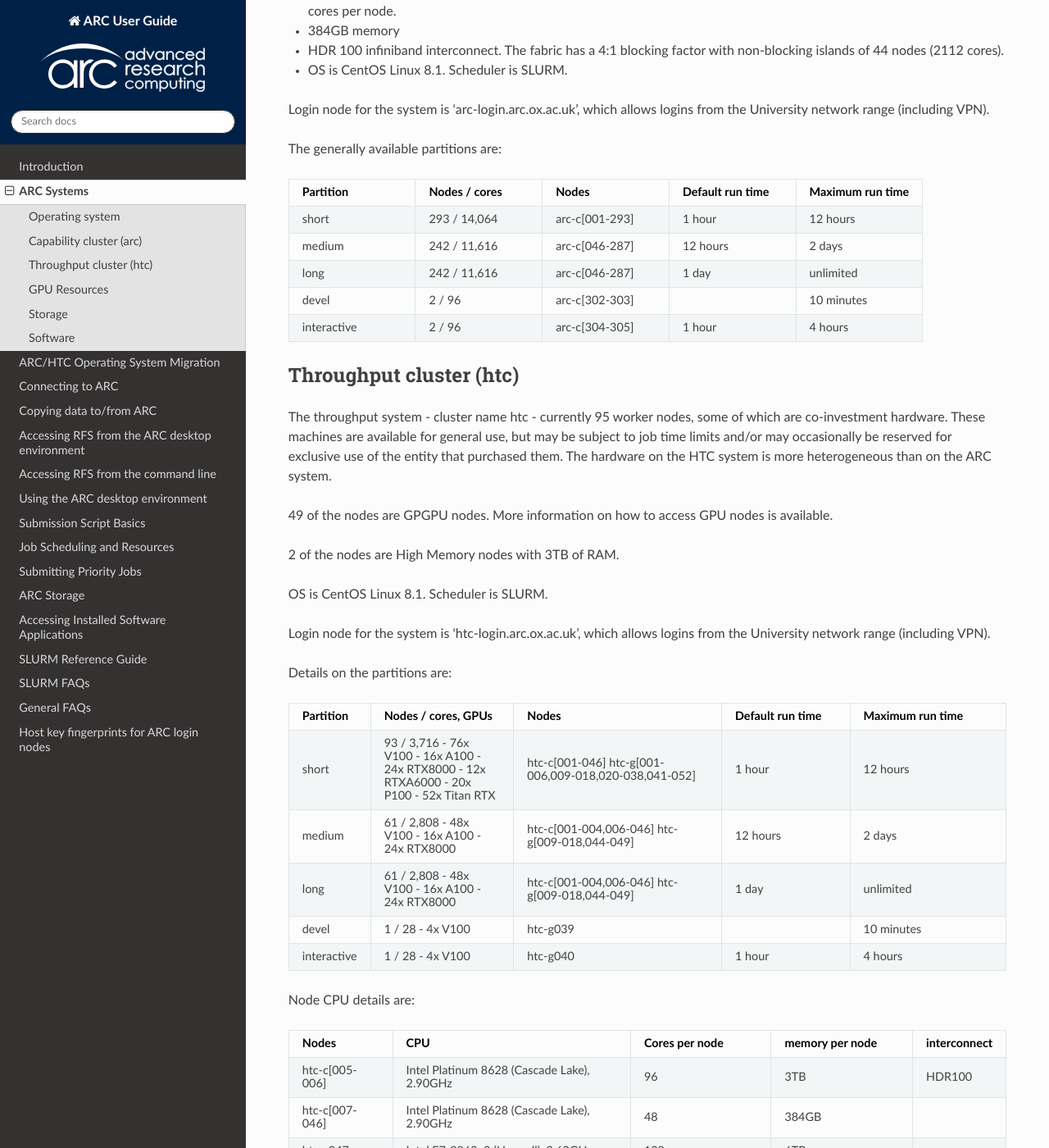
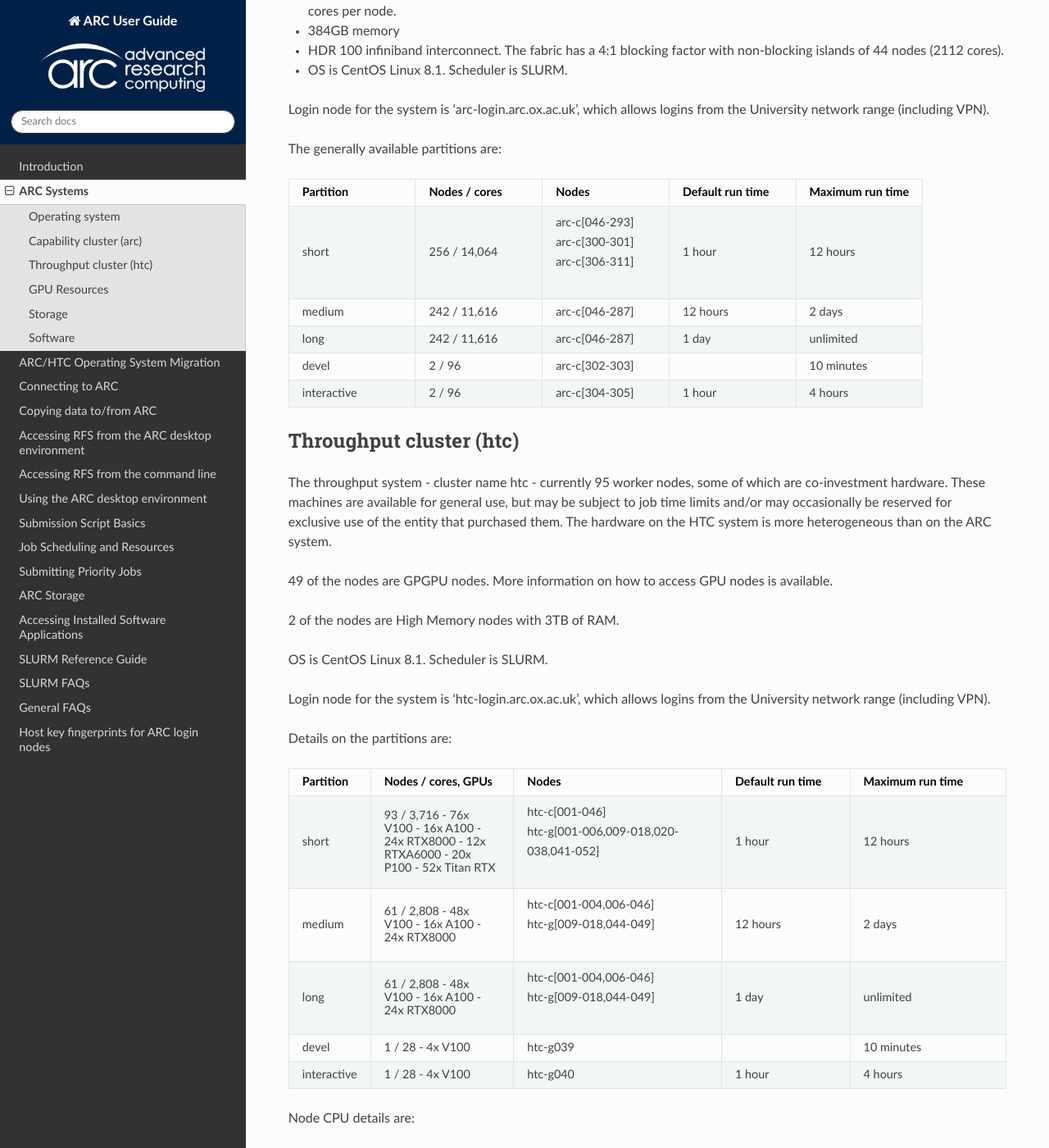
Before and after one commit to tina-friedrich/arc-user-guide, a Sphinx documentation site: the page built from docs/source/arc-systems.rst, in a window 1280 px wide and 1400 px high, scrolled down 1274 px. Shown: the whole window at 82% size. Built offline with Sphinx 7.4.7 and the Read the Docs theme 3.1.0, drawn with Linux system fonts in a browser that asks for light colours.

```diff
--- a/docs/source/arc-systems.rst
+++ b/docs/source/arc-systems.rst
@@ -57,19 +57,22 @@ The generally available partitions are:
 .. table::
         :widths: 20 20 20 20 20
 
-        +-------------+---------------+----------------+------------------+------------------+
-        | Partition   | Nodes / cores | Nodes          | Default run time | Maximum run time |
-        +=============+===============+================+==================+==================+
-        | short       | 293 / 14,064  | arc-c[001-293] | 1 hour           | 12 hours         |
-        +-------------+---------------+----------------+------------------+------------------+
-        | medium      | 242 / 11,616  | arc-c[046-287] | 12 hours         | 2 days           |
-        +-------------+---------------+----------------+------------------+------------------+
-        | long        | 242 / 11,616  | arc-c[046-287] | 1 day            | unlimited        |
-        +-------------+---------------+----------------+------------------+------------------+
-        | devel       | 2 / 96        | arc-c[302-303] |                  | 10 minutes       |
-        +-------------+---------------+----------------+------------------+------------------+
-        | interactive | 2 / 96        | arc-c[304-305] | 1 hour           | 4 hours          |
-        +-------------+---------------+----------------+------------------+------------------+
+        +-------------+---------------+------------------+------------------+------------------+
+        | Partition   | Nodes / cores | Nodes            | Default run time | Maximum run time |
+        +=============+===============+==================+==================+==================+
+        | short       | 256 / 14,064  | | arc-c[046-293] | 1 hour           | 12 hours         |
+        |             |               | | arc-c[300-301] |                  |                  |
+        |             |               | | arc-c[306-311] |                  |                  |
+        |             |               |                  |                  |                  |
+        +-------------+---------------+------------------+------------------+------------------+
+        | medium      | 242 / 11,616  | arc-c[046-287]   | 12 hours         | 2 days           |
+        +-------------+---------------+------------------+------------------+------------------+
+        | long        | 242 / 11,616  | arc-c[046-287]   | 1 day            | unlimited        |
+        +-------------+---------------+------------------+------------------+------------------+
+        | devel       | 2 / 96        | arc-c[302-303]   |                  | 10 minutes       |
+        +-------------+---------------+------------------+------------------+------------------+
+        | interactive | 2 / 96        | arc-c[304-305]   | 1 hour           | 4 hours          |
+        +-------------+---------------+------------------+------------------+------------------+
 
 Throughput cluster (htc)
 ------------------------
@@ -94,21 +97,21 @@ Details on the partitions are:
         | Partition   | Nodes / cores,  | Nodes                                    | Default run time | Maximum run time |
         |             | GPUs            |                                          |                  |                  |
         +=============+=================+==========================================+==================+==================+
-        | short       | 93 / 3,716      | htc-c[001-046]                           | 1 hour           | 12 hours         |
-        |             | - 76x V100      | htc-g[001-006,009-018,020-038,041-052]   |                  |                  |
+        | short       | 93 / 3,716      | | htc-c[001-046]                         | 1 hour           | 12 hours         |
+        |             | - 76x V100      | | htc-g[001-006,009-018,020-038,041-052] |                  |                  |
         |             | - 16x A100      |                                          |                  |                  |
         |             | - 24x RTX8000   |                                          |                  |                  |
         |             | - 12x RTXA6000  |                                          |                  |                  |
         |             | - 20x P100      |                                          |                  |                  |
         |             | - 52x Titan RTX |                                          |                  |                  |
         +-------------+-----------------+------------------------------------------+------------------+------------------+
-        | medium      | 61 / 2,808      | htc-c[001-004,006-046]                   | 12 hours         | 2 days           |
-        |             | - 48x V100      | htc-g[009-018,044-049]                   |                  |                  |
+        | medium      | 61 / 2,808      | | htc-c[001-004,006-046]                 | 12 hours         | 2 days           |
+        |             | - 48x V100      | | htc-g[009-018,044-049]                 |                  |                  |
         |             | - 16x A100      |                                          |                  |                  |
         |             | - 24x RTX8000   |                                          |                  |                  |
         +-------------+-----------------+------------------------------------------+------------------+------------------+
-        | long        | 61 / 2,808      | htc-c[001-004,006-046]                   | 1 day            | unlimited        |
-        |             | - 48x V100      | htc-g[009-018,044-049]                   |                  |                  |
+        | long        | 61 / 2,808      | | htc-c[001-004,006-046]                 | 1 day            | unlimited        |
+        |             | - 48x V100      | | htc-g[009-018,044-049]                 |                  |                  |
         |             | - 16x A100      |                                          |                  |                  |
         |             | - 24x RTX8000   |                                          |                  |                  |
         +-------------+-----------------+------------------------------------------+------------------+------------------+
```
